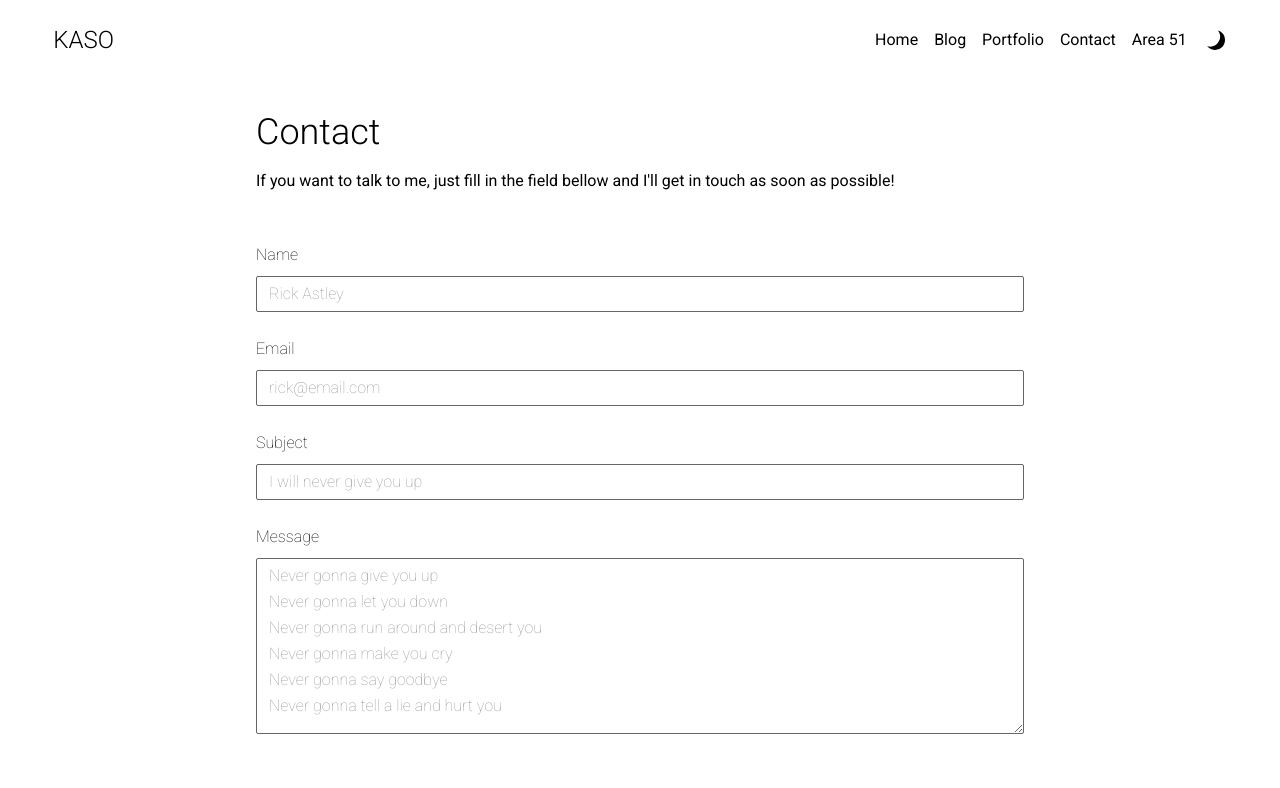
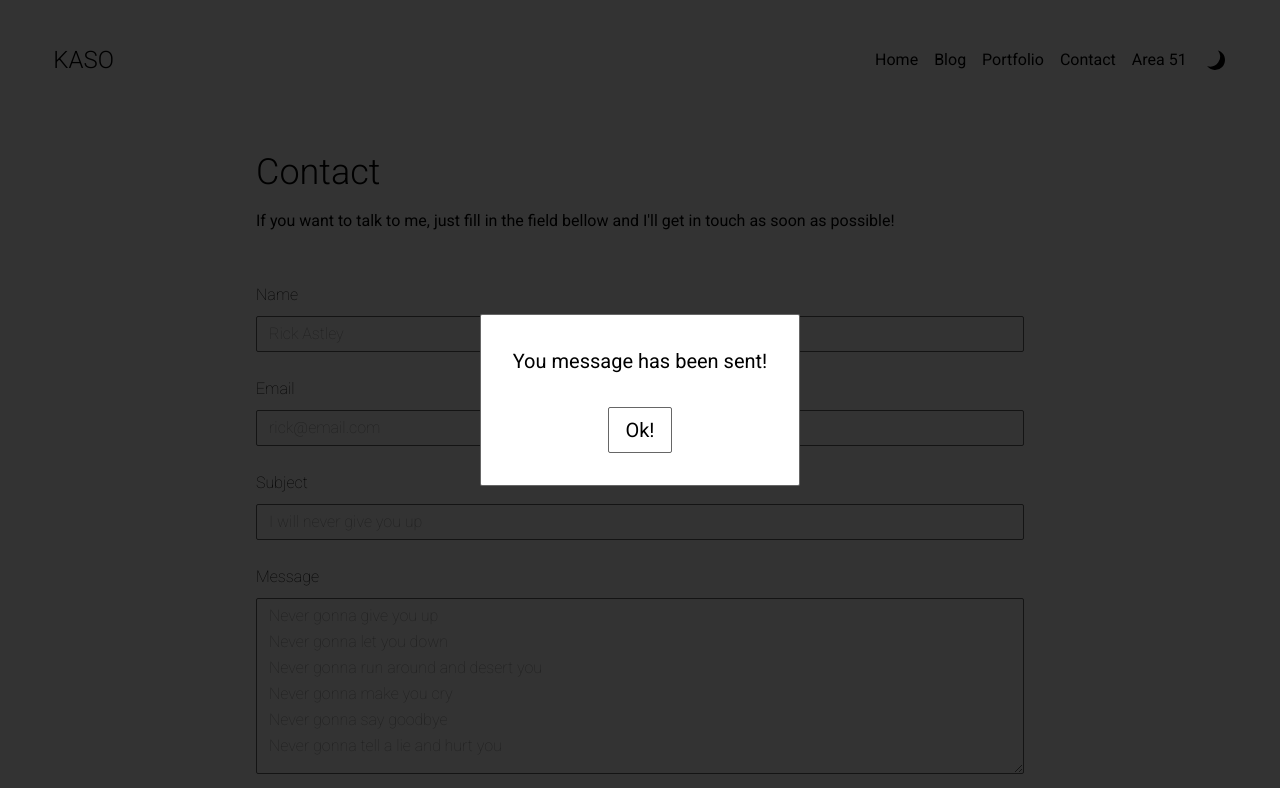
Before and after one commit to kasouza/kaso, a Next.js app: page /contact in a window 1280 px wide. Shown: the top 788 px of the page. Built offline with nearby package versions, Linux system fonts and the light colour scheme.

Commit message:
confirm to the user that the message has been sent; minor changes in design

```diff
--- a/components/Hamburger.tsx
+++ b/components/Hamburger.tsx
@@ -16,7 +16,7 @@ export default function Hamburger({ children }: HamburgerProps) {
     }, [open])
 
     const navItems = React.Children.map(children, (child, i) => (
-        <div className="flex justify-center w-full" key={i}>{child}</div>
+		<div className="flex justify-center w-full md:border-none border-b py-6 last:border-b-0 border-black dark:border-white border-opacity-60 dark:border-opacity-60 border-b last:border-b-0" key={i}>{child}</div>
     ))
 
     const toggleOpen = () => setOpen(!open)
@@ -34,7 +34,7 @@ export default function Hamburger({ children }: HamburgerProps) {
             <div onClick={() => setOpen(false)} className={classNames('z-40 absolute top-0 left-0 bg-black bg-opacity-20 dark:bg-opacity-80 w-screen h-screen', { 'hidden': !open })}>
             </div>
 
-            <div className={classNames('z-50 rounded-md flex flex-col items-center gap-8 w-4/5 text-2xl bg-white dark:bg-black px-4 py-6 shadow-lg absolute top-full right-3', { 'hidden': !open })}>
+            <div className={classNames('border-default z-50 flex flex-col items-center w-4/5 text-2xl bg-white dark:bg-black px-4 py-6 shadow-lg absolute top-full right-3', { 'hidden': !open })}>
                 {navItems}
             </div>
         </nav>
--- a/components/Header.tsx
+++ b/components/Header.tsx
@@ -26,7 +26,7 @@ export default function Header() {
 					<Link href="/portfolio"><a className="whitespace-nowrap hover:text-gray-700 dark:hover:text-gray-300 transition-colors w-full text-center">Portfolio</a></Link>
 					<Link href="/contact"><a className="whitespace-nowrap hover:text-gray-700 dark:hover:text-gray-300 transition-colors w-full text-center">Contact</a></Link>
 					<Link href="/area51"><a className="whitespace-nowrap hover:text-gray-700 dark:hover:text-gray-300 transition-colors w-full text-center">Area 51</a></Link>
-					<button title="Change color scheme" className="w-full text-center flex justify-center items-center pb-2 pt-8 md:py-0 border-t md:border-none border-t-gray-300 dark:border-t-gray-800  dark:translate-y-0.5" onClick={toggleTheme}><Icon path={theme === 'dark' ? mdiWhiteBalanceSunny : mdiMoonWaxingCrescent} rotate={theme === 'dark' ? 0 : 35} size={1} /></button>
+					<button title="Change color scheme" className="w-full text-center flex justify-center items-center pt-4 md:py-0 border-t border-none border-t-gray-300 dark:border-t-gray-800  dark:translate-y-0.5" onClick={toggleTheme}><Icon path={theme === 'dark' ? mdiWhiteBalanceSunny : mdiMoonWaxingCrescent} rotate={theme === 'dark' ? 0 : 35} size={1} /></button>
 				</Hamburger>
 			</div>
 		</header>
--- a/pages/admin/index.tsx
+++ b/pages/admin/index.tsx
@@ -155,7 +155,7 @@ export function getServerSideProps(context: NextPageContext) {
     let ok = false
 
     const { req, res } = context
-    if (req && res) {
+    if (process.env.ADMIN_USER && process.env.ADMIN_PASSWORD && req && res) {
         // Authentication for admin using Basic Authentication
         // TODO: Use a better authentication model/system/whatever,
         // for now it's ok as there's not much of sensitive data stored anyway,
@@ -163,6 +163,7 @@ export function getServerSideProps(context: NextPageContext) {
         if (req.headers.authorization) {
             const auth = req.headers.authorization
             const [user, password] = atob(auth.split(' ')[1]).split(':')
+
             if (user === process.env.ADMIN_USER && password === process.env.ADMIN_PASSWORD) {
                 ok = true
             }
--- a/pages/contact.tsx
+++ b/pages/contact.tsx
@@ -1,21 +1,39 @@
-import { useCallback } from "react";
+import classNames from "classnames";
+import { useRouter } from "next/router";
+import { useCallback, useEffect, useState } from "react";
 import Form from "../components/Form/Form";
 import Layout from "../components/Layout";
 import { notEmpty, isEmail, maxCharacters } from "../lib/input";
 import { MESSAGE_LENGTH, SENDER_EMAIL_LENGTH, SENDER_NAME_LENGTH, SUBJECT_LENGTH } from '../lib/messages/common'
 
 export default function Contact() {
+	const [modalOpen, setModalOpen] = useState(true)
+
+	const router = useRouter()
+
+	useEffect(() => {
+		document.body.style.overflowY = modalOpen ? 'hidden' : 'auto'
+	}, [modalOpen])
+
+	const handleModalClick = useCallback(() => {
+		router.push('/')
+	}, [])
+
 	const handleSubmit = useCallback(async (data: Map<string, string>) => {
 		const json = JSON.stringify(Object.fromEntries(data))
-        const res = await fetch('/api/messages', {
+		fetch('/api/messages', {
 			method: 'POST',
 			headers: {
 				'Accept': 'application/json',
 				'Content-Type': 'application/json'
 			},
 			body: json
+		}).catch(() => {
+			alert("An error happened while sending your message, please try again later")
+		}).then(() => {
+			window.scrollTo(0, 0);
+			setModalOpen(true)
 		})
-        console.log(res.ok)
 	}, [])
 
 	return (
@@ -39,6 +57,13 @@ export default function Contact() {
 					},
 				]} />
 			</section>
+
+			<div className={classNames('flex items-center justify-center absolute bg-opacity-80 bg-black inset-0', { 'hidden': !modalOpen })}>
+				<div className="flex flex-col items-center justify-center gap-8 text-center bg-white dark:bg-black border-default p-8 m-1">
+					<p className="text-xl">You message has been sent!</p>
+					<button className="block whitespace-nowrap px-4 py-2 text-xl border-default hover-default transition-colors" onClick={handleModalClick}>Ok!</button>
+				</div>
+			</div>
 		</Layout>
 	)
 }
--- a/pages/portfolio/[id].tsx
+++ b/pages/portfolio/[id].tsx
@@ -22,7 +22,6 @@ export const getStaticPaths = () => {
 }
 
 const PortfolioPost: InferGetStaticPropsType<typeof getStaticProps> = ({ postData, images }: { postData: PostData, images: string[] }) => {
-	console.log(postData)
     return (
         <Post subDir="portfolio" postData={postData} images={images} />
     )
```
Lines whose indentation alone changed are shown as unchanged.
